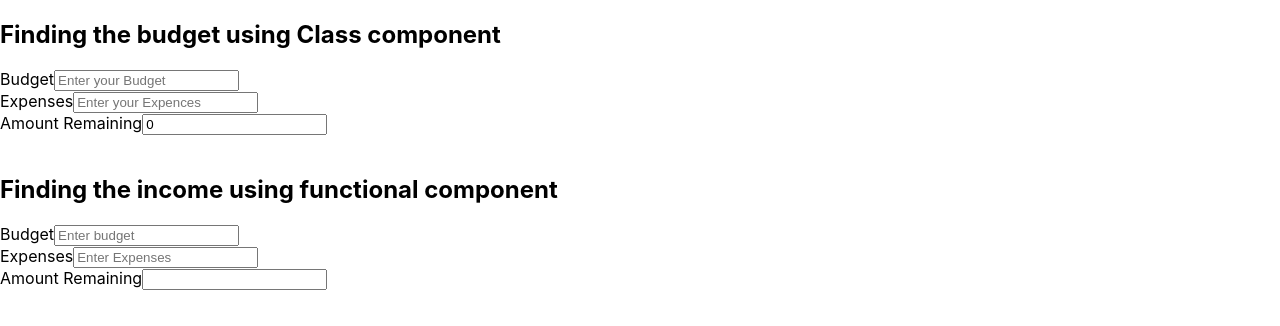
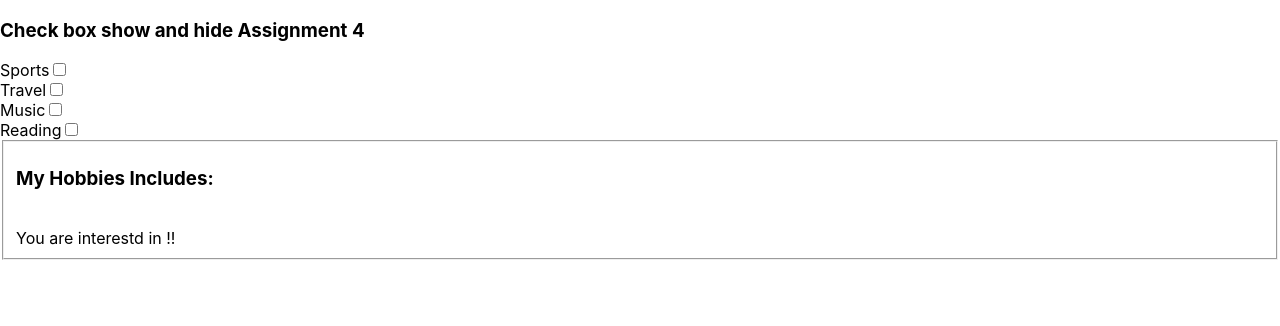
Before and after one commit to madhujanani/my-react-task, a React (Create React App) app: page / in a window 1280 px wide. Shown: the top 326 px of the page. Built offline with nearby package versions, Linux system fonts and the light colour scheme.

Commit message:
checkbox  React-4

```diff
--- /dev/null
+++ b/src/Components/CheckboxChange.js
@@ -0,0 +1,38 @@
+import React, { useState } from "react";
+export default function CheckboxChange() {
+    const [hobby, setHobby] = useState({
+        Hobbies: []});
+    const handleChange = (e) => {
+        const { value, checked } = e.target;
+        const { Hobbies } = hobby;
+              if (checked) {
+            setHobby({
+                Hobbies: [...Hobbies, value],
+            });
+        }
+        else {
+            setHobby({
+                Hobbies: Hobbies.filter(
+                    (e) => e !== value
+                ),
+            });
+        }
+    };
+    return (
+        <div >
+        <h3>Check box show and hide Assignment 4</h3>
+<label>Sports</label>
+<input type="checkbox" value="Sports"  onChange={handleChange } /><br></br>
+<label>Travel</label>
+<input type="checkbox" value="Travel"  onChange={handleChange } /> <br></br>
+<label>Music</label>
+<input type="checkbox" value="Music"  onChange={handleChange } /><br></br>
+<label>Reading</label>
+<input type="checkbox" value="Reading"  onChange={handleChange } /><br></br>
+<fieldset>
+<h3>My Hobbies Includes:</h3><br></br>
+{"You are interestd in !! "+hobby.Hobbies +"\n"}
+</fieldset>
+</div>
+    );
+}
--- a/src/index.js
+++ b/src/index.js
@@ -7,13 +7,17 @@ import MyClassComponent from './Components/MyClassComponent';
 import Main123 from './Components/Main'
 import Budget123 from './Components/BudgetClass'
 import Budgetfunction123 from './Components/BbudgetFunction'
+import CheckboxChange from './Components/CheckboxChange'
 
 const root = ReactDOM.createRoot(document.getElementById('root'));
 root.render(
   <React.StrictMode>
-  <Budget123/>
-  <Budgetfunction123/>
+
+  <CheckboxChange/>
+
     {/* <App />
+    <Budget123/>
+    <Budgetfunction123/>
     <Main123/>
     <MyClassComponent/>*/}
   </React.StrictMode>
```
